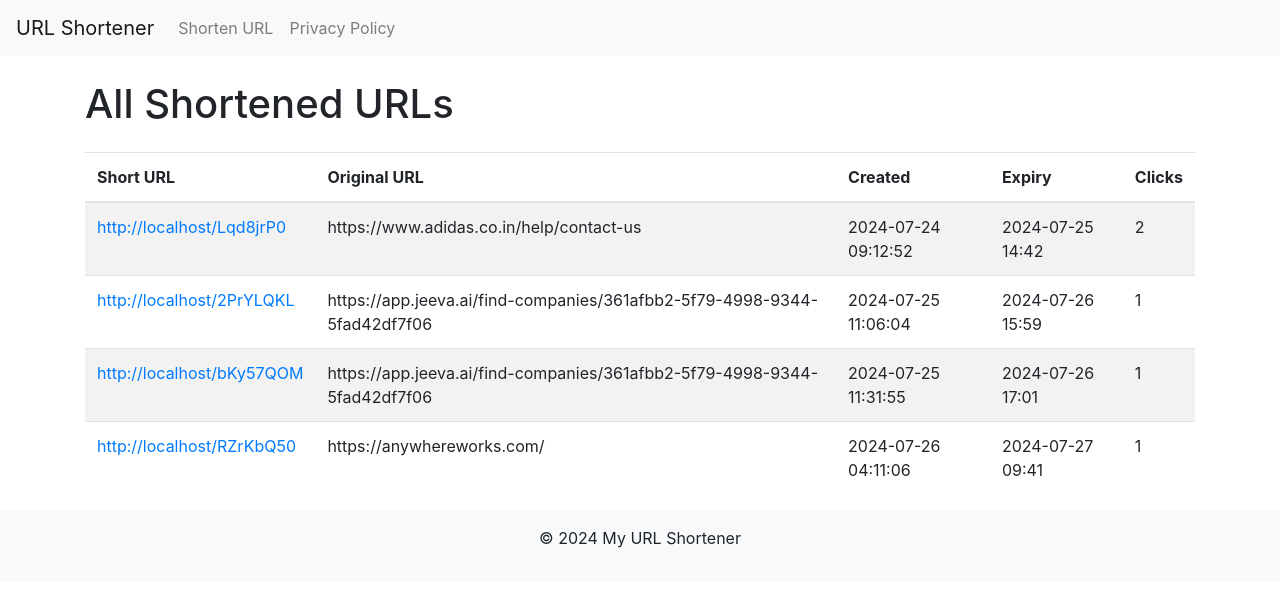
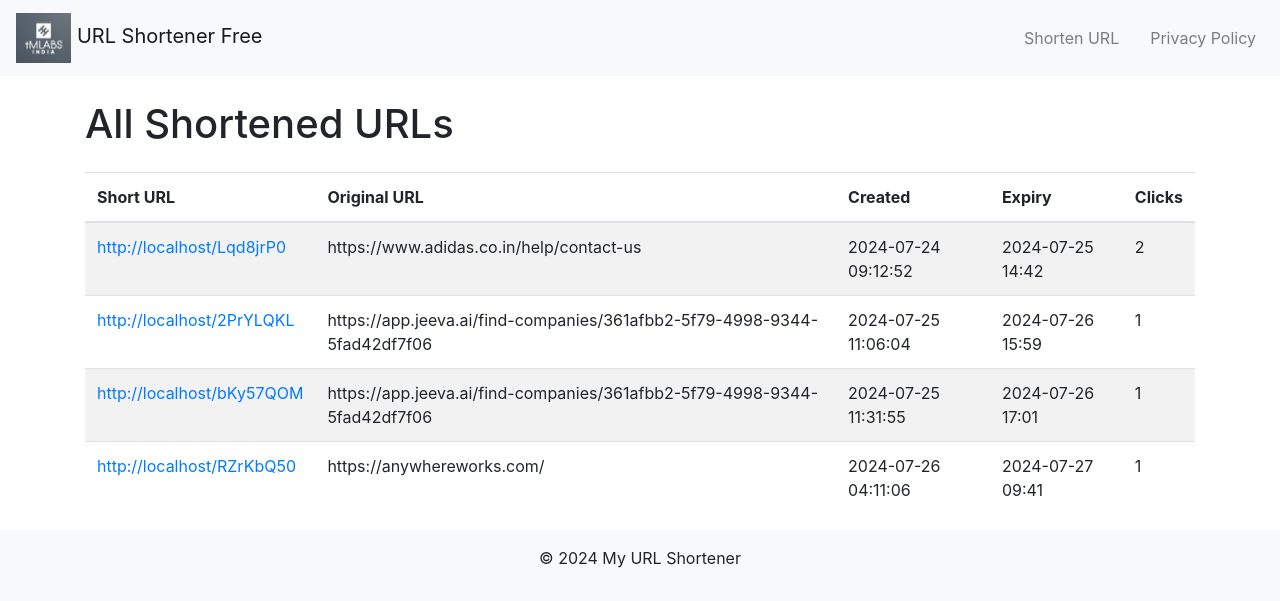
Before and after one commit to thrmk/url_shortener_free, a Flask app: page /all_urls in a window 1280 px wide. Shown: the top 601 px of the page. Run offline with Flask 3, Linux system fonts and the light colour scheme; data comes from the database, SQL or seed files in the repository; both versions use the stored data as it was after the commit; some libraries are stand-ins or nearby versions.

Commit message:
Updated tags and added logo image

```diff
--- a/app.py
+++ b/app.py
@@ -1,6 +1,5 @@
 import sqlite3
 from flask import Flask, render_template, request, redirect, url_for, flash, Response, send_from_directory
-
 from werkzeug.security import generate_password_hash, check_password_hash
 from hashids import Hashids
 from datetime import datetime, timedelta
@@ -98,7 +97,6 @@ def redirect_url(short_url):
     print(f'Redirecting to: {url["original_url"]}')  # Debugging line
     return redirect(url['original_url'])
 
-
 @app.route('/stats')
 def stats():
     urls = get_urls()
@@ -108,14 +106,14 @@ def stats():
 @app.route('/sitemap.xml')
 def sitemap():
     urls = [
+        {'loc': url_for('index', _external=True)},
         {'loc': url_for('home', _external=True)},
-        {'loc': url_for('index', _external=True)},
-        {'loc': url_for('stats', _external=True)},
         {'loc': url_for('privacy_policy', _external=True)},
+        {'loc': url_for('robots_txt', _external=True)},
+        {'loc': url_for('sitemap', _external=True)},
     ]
     xml = render_template('sitemap.xml', urls=urls, now=datetime.now())
     return Response(xml, mimetype='application/xml')
-
 
 @app.route('/privacy_policy')
 def privacy_policy():
@@ -151,11 +149,5 @@ def all_urls():
     urls = get_urls()
     return render_template('all_urls.html', urls=urls, hashids=hashids)
 
-def get_urls():
-    conn = get_db_connection()
-    urls = conn.execute('SELECT * FROM urls').fetchall()
-    conn.close()
-    return urls
-
-# if __name__ == '__main__':
-#     app.run(debug=True)
+if __name__ == '__main__':
+    app.run(debug=True)
--- a/templates/base.html
+++ b/templates/base.html
@@ -3,30 +3,38 @@
 <head>
     <meta charset="UTF-8">
     <meta name="viewport" content="width=device-width, initial-scale=1.0">
-    <title>{% block title %}My URL Shortener{% endblock %}</title>
+    <meta name="description" content="URL Shortener service to manage and track your links easily.">
+    <meta name="keywords" content="URL Shortener, Link Management, URL Tracking">
+    <meta name="author" content="Manoj">
+
+    <!-- Open Graph meta tags for social media -->
+    <meta property="og:title" content="{% block og_title %}My URL Shortener{% endblock %}">
+    <meta property="og:description" content="Manage and track your links with ease using our platform, which offers features similar to bitly, tinyurl, and more.">
+    <meta property="og:image" content="{{ url_for('static', filename='tmlabs_logo.png') }}">
+    <meta property="og:url" content="{{ url_for('home', _external=True) }}">
+    <meta property="og:type" content="website">
+
+    <!-- Twitter Card meta tags -->
+    <meta name="twitter:card" content="summary_large_image">
+    <meta name="twitter:title" content="{% block twitter_title %}My URL Shortener{% endblock %}">
+    <meta name="twitter:description" content="Manage and track your links with ease using our platform, which offers features similar to bitly, tinyurl, and more.">
+    <meta name="twitter:image" content="{{ url_for('static', filename='tmlabs_logo.png') }}">
+
+    <link rel="stylesheet" href="https://cdnjs.cloudflare.com/ajax/libs/font-awesome/6.0.0-beta3/css/all.min.css">
     <link rel="stylesheet" href="https://stackpath.bootstrapcdn.com/bootstrap/4.5.2/css/bootstrap.min.css">
     <link rel="stylesheet" href="{{ url_for('static', filename='styles.css') }}">
-    <!-- Include Flatpickr CSS -->
     <link rel="stylesheet" href="https://cdn.jsdelivr.net/npm/flatpickr/dist/flatpickr.min.css">
-
-<!-- Include Flatpickr JS -->
     <script src="https://cdn.jsdelivr.net/npm/flatpickr"></script>
-<link rel="stylesheet" href="https://cdnjs.cloudflare.com/ajax/libs/font-awesome/6.0.0-beta3/css/all.min.css">
-<script async src="https://pagead2.googlesyndication.com/pagead/js/adsbygoogle.js?client=ca-pub-5520751781337005"
-     crossorigin="anonymous"></script>
-
-        <!-- Google tag (gtag.js) -->
+    <script async src="https://pagead2.googlesyndication.com/pagead/js/adsbygoogle.js?client=ca-pub-5520751781337005" crossorigin="anonymous"></script>
     <script async src="https://www.googletagmanager.com/gtag/js?id=G-1F35JW1ZG3"></script>
     <script>
         window.dataLayer = window.dataLayer || [];
         function gtag(){dataLayer.push(arguments);}
         gtag('js', new Date());
-
         gtag('config', 'G-1F35JW1ZG3');
     </script>
-
-
     <style>
+        /* Bounce animation for the icon */
         .animated-icon {
             margin-left: 10px;
             display: inline-block;
@@ -44,18 +52,76 @@
                 transform: translateY(-5px);
             }
         }
+
+        /* Button styles */
+        .animated-button {
+            position: relative;
+            overflow: hidden;
+            display: inline-flex;
+            align-items: center;
+            justify-content: center;
+            padding: 10px 20px;
+            font-size: 16px;
+            border: none;
+            cursor: pointer;
+            background-color: #007bff; /* Adjust to your button color */
+            color: #fff;
+            border-radius: 4px;
+        }
+
+        .animated-button::after {
+            content: "";
+            position: absolute;
+            top: 50%;
+            left: 50%;
+            width: 300%;
+            height: 300%;
+            background: rgba(255, 255, 255, 0.3);
+            transition: width 0.5s, height 0.5s, top 0.5s, left 0.5s;
+            border-radius: 50%;
+            z-index: 0;
+            transform: translate(-50%, -50%);
+        }
+
+        .animated-button:hover::after {
+            width: 400%;
+            height: 400%;
+            top: -50%;
+            left: -50%;
+        }
+
+        .animated-button .btn {
+            position: relative;
+            z-index: 1;
+        }
+
+        .navbar-brand img {
+            height: 50px; /* Adjust the height to your preference */
+            width: auto; /* Maintain aspect ratio */
+        }
+
+        .navbar-nav {
+            text-align: right; /* Align text to the right */
+        }
+
+        .navbar-nav .nav-item {
+            margin-left: 15px; /* Add space between nav items */
+        }
     </style>
-
 </head>
 <body>
     <header>
         <nav class="navbar navbar-expand-lg navbar-light bg-light">
-            <a class="navbar-brand" href="{{ url_for('home') }}">URL Shortener</a>
-            <div class="collapse navbar-collapse">
-                <ul class="navbar-nav mr-auto">
+            <a class="navbar-brand" href="{{ url_for('home') }}">
+                <img src="{{ url_for('static', filename='tmlabs_logo.png') }}" alt="Home URL Shortener Free">
+                URL Shortener Free
+            </a>
+            <button class="navbar-toggler" type="button" data-toggle="collapse" data-target="#navbarNav" aria-controls="navbarNav" aria-expanded="false" aria-label="Toggle navigation">
+                <span class="navbar-toggler-icon"></span>
+            </button>
+            <div class="collapse navbar-collapse" id="navbarNav">
+                <ul class="navbar-nav ml-auto">
                     <li class="nav-item"><a class="nav-link" href="{{ url_for('index') }}">Shorten URL</a></li>
-                    <!-- <li class="nav-item"><a class="nav-link" href="{{ url_for('stats') }}">Stats</a></li>
-                    <li class="nav-item"><a class="nav-link" href="{{ url_for('sitemap') }}">Sitemap</a></li> -->
                     <li class="nav-item"><a class="nav-link" href="{{ url_for('privacy_policy') }}">Privacy Policy</a></li>
                 </ul>
             </div>
--- a/templates/sitemap.xml
+++ b/templates/sitemap.xml
@@ -4,8 +4,8 @@
     <url>
         <loc>{{ url.loc }}</loc>
         <lastmod>{{ now.strftime('%Y-%m-%d') }}</lastmod>
-        <changefreq>daily</changefreq>
-        <priority>0.5</priority>
+        <changefreq>monthly</changefreq>
+        <priority>0.8</priority>
     </url>
     {% endfor %}
 </urlset>
```
Also changed, not shown: templates/index.html (+6 -3 lines), database.db, static/tmlabs_logo.png (added). Lines whose indentation alone changed are shown as unchanged.
